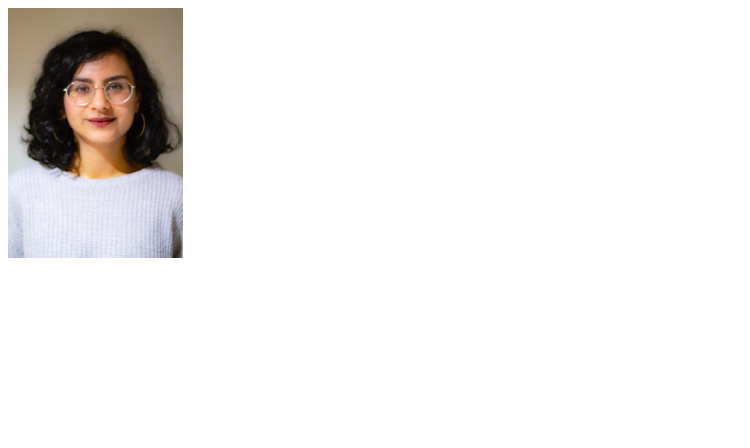
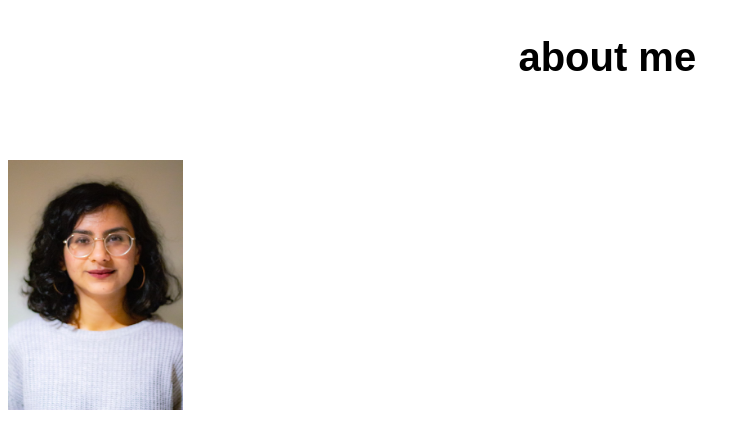
Before and after one commit to elzzle/sangeda-alin, a plain HTML site: page about.html in a window 1280 px wide. Shown: the whole page, without its empty margins (0-750 px from the left). Drawn offline with Linux system fonts and the light colour scheme; a web font is replaced by a local one.

Commit message:
worked on about page a little

```diff
--- a/about.html
+++ b/about.html
@@ -3,7 +3,10 @@
     <head>
         <link rel="stylesheet" href="https://use.typekit.net/awp8son.css">
         <link rel="stylesheet" href="styles.css">
-        <div class="about-div">
+        <div class="about-me">
+            <h1>about me</h1>
+        </div>
+        <div class="about-img">
             <img src="images/headshot.jpeg" width="175" height="250">
         </div>
     </head>
--- a/styles.css
+++ b/styles.css
@@ -25,3 +25,15 @@
 .top-header .top-menu a:hover{
     color:#581211
 }
+
+.about-me h1{
+    font-family: eds-market-bold-script, sans-serif;
+    font-size: 40px;
+    left: 40.5%;
+    position: absolute;
+}
+
+.about-img {
+    top:20%;
+    position: absolute;
+}
```
